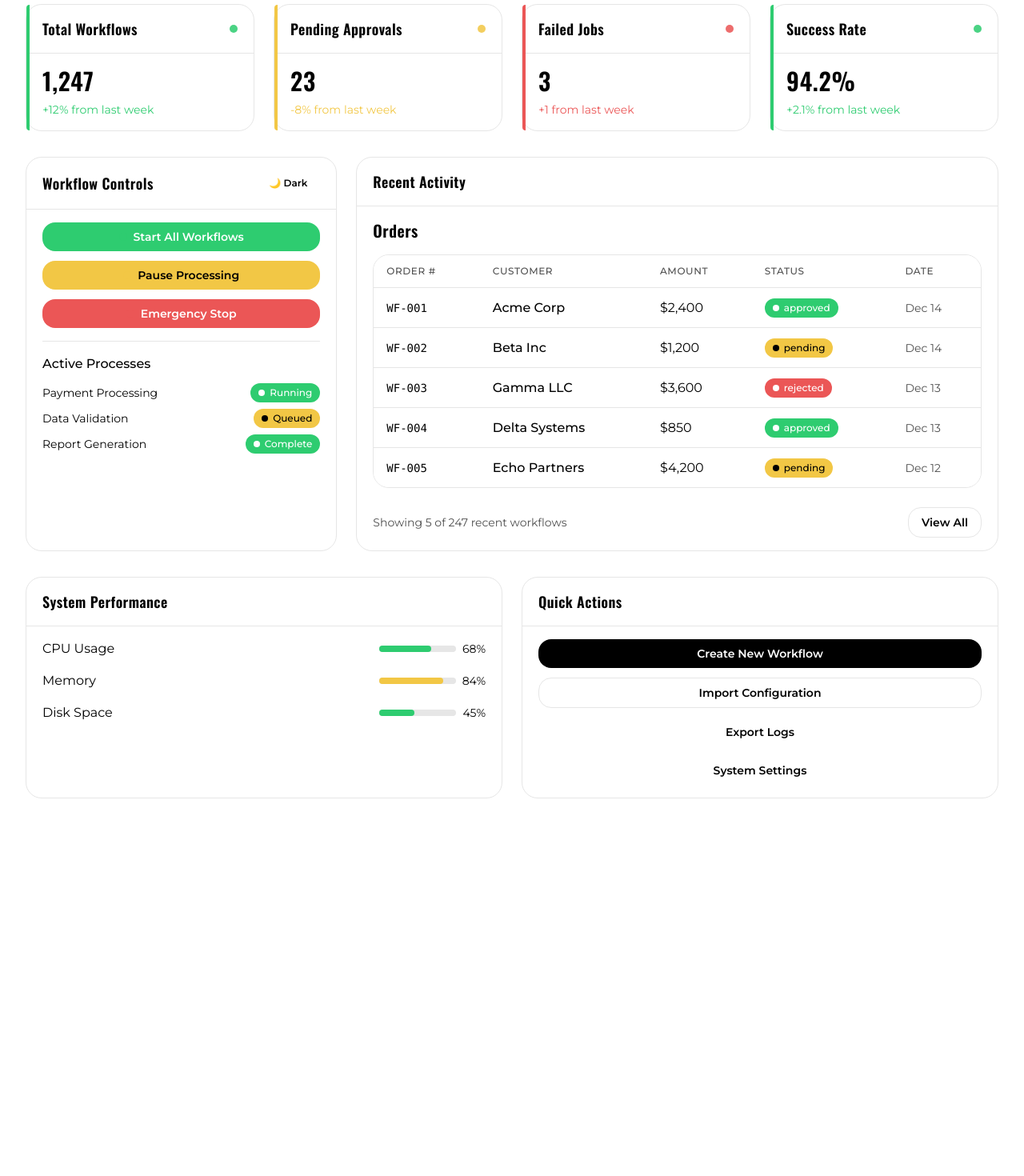
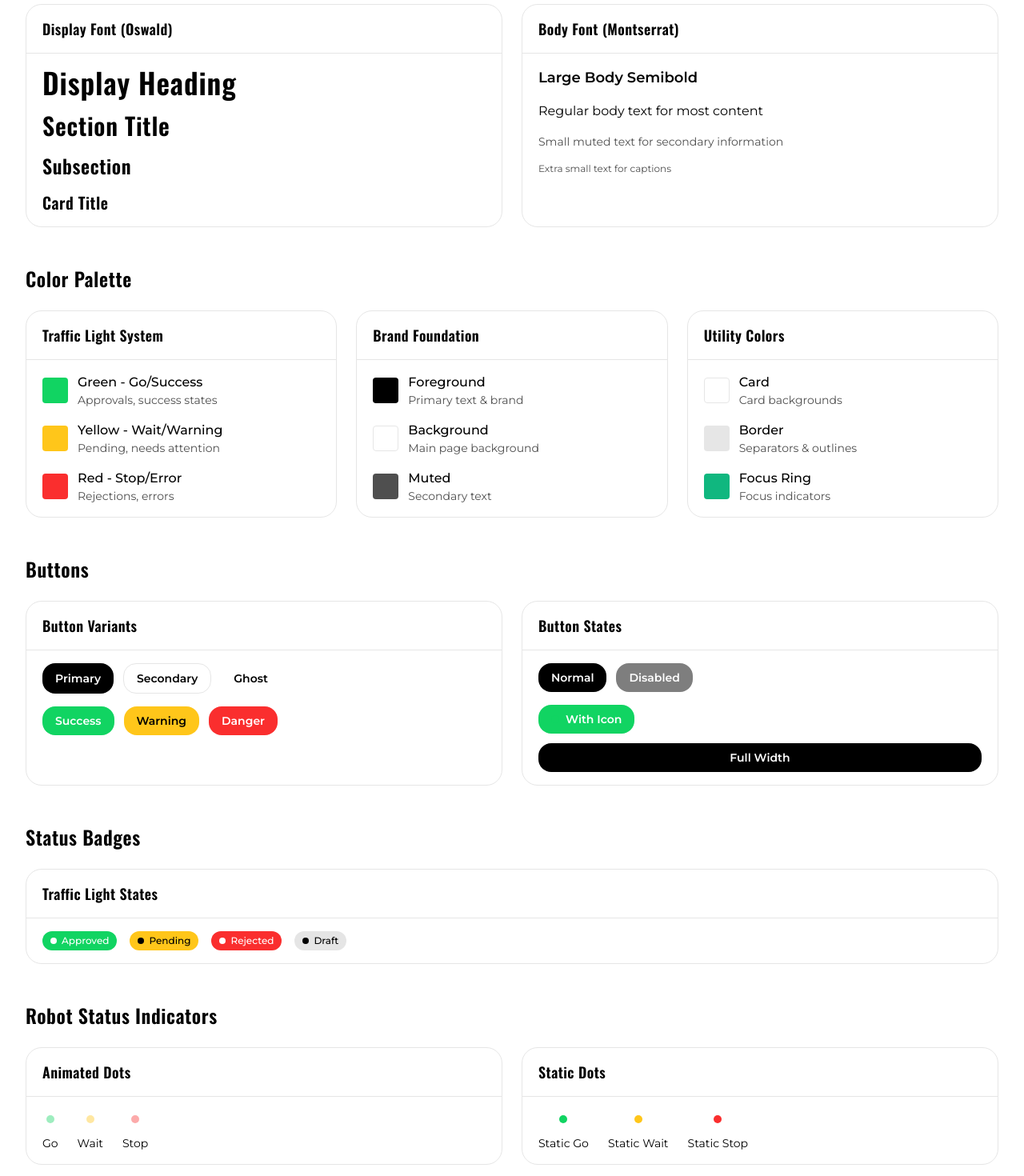
Before and after one commit to Lungren2/wf-robot-core, a React (Vite) app: page / in a window 1280 px wide. Shown: the part 200-1670 px from the top of the page at 80% size. Before the commit the page ends 1230 px from the top, so only its background shows below. Built offline with nearby package versions, Linux system fonts and the light colour scheme.

Commit message:
Refactor: Adjust colors and layout
Update green, yellow, and red color saturation for better contrast. Remove existing page and navigation elements to create a "bootstrap style" design system showcase, highlighting typography, colors, and components as per the original prompt.

```diff
--- a/src/index.css
+++ b/src/index.css
@@ -14,10 +14,10 @@
     --wf-muted: 0 0% 31%;            /* #4F4F4F muted text */
     --wf-border: 0 0% 90%;           /* Light gray separators */
 
-    /* Traffic Light Accents */
-    --wf-green: 145 63% 49%;         /* #27AE60 - Go/Success */
-    --wf-yellow: 45 87% 61%;         /* #F2C94C - Wait/Warning */
-    --wf-red: 0 79% 63%;             /* #EB5757 - Stop/Error */
+    /* Traffic Light Accents - More Saturated */
+    --wf-green: 145 85% 45%;         /* More vibrant green - Go/Success */
+    --wf-yellow: 45 100% 55%;        /* More vibrant yellow - Wait/Warning */
+    --wf-red: 0 95% 58%;             /* More vibrant red - Stop/Error */
 
     /* Utility Colors */
     --wf-ring: 160 84% 39%;          /* Focus ring */
--- a/src/pages/Index.tsx
+++ b/src/pages/Index.tsx
@@ -1,169 +1,265 @@
-import { RobotHeader } from '@/components/wf/RobotHeader';
-import { Card } from '@/components/wf/Card';
 import { Button } from '@/components/wf/Button';
 import { StatusBadge } from '@/components/wf/StatusBadge';
-import { Table } from '@/components/wf/Table';
+import { Card } from '@/components/wf/Card';
 import { Alert } from '@/components/wf/Alert';
+import { TextInput } from '@/components/wf/TextInput';
+import { RobotDot } from '@/components/wf/RobotDot';
 import { ThemeToggle } from '@/components/wf/ThemeToggle';
-import { RobotDot } from '@/components/wf/RobotDot';
 
 const Index = () => {
-  // Sample data for demonstration
-  const tableData = [
-    { id: 'WF-001', customer: 'Acme Corp', amount: '$2,400', state: 'approved' as const, date: 'Dec 14' },
-    { id: 'WF-002', customer: 'Beta Inc', amount: '$1,200', state: 'pending' as const, date: 'Dec 14' },
-    { id: 'WF-003', customer: 'Gamma LLC', amount: '$3,600', state: 'rejected' as const, date: 'Dec 13' },
-    { id: 'WF-004', customer: 'Delta Systems', amount: '$850', state: 'approved' as const, date: 'Dec 13' },
-    { id: 'WF-005', customer: 'Echo Partners', amount: '$4,200', state: 'pending' as const, date: 'Dec 12' },
-  ];
-
-  const stats = [
-    { label: 'Total Workflows', value: '1,247', change: '+12%', status: 'success' as const },
-    { label: 'Pending Approvals', value: '23', change: '-8%', status: 'warning' as const },
-    { label: 'Failed Jobs', value: '3', change: '+1', status: 'danger' as const },
-    { label: 'Success Rate', value: '94.2%', change: '+2.1%', status: 'success' as const },
-  ];
-
   return (
     <div className="min-h-screen bg-bg text-fg">
-      <RobotHeader />
-
-      <main className="mx-auto max-w-7xl px-4 sm:px-6 lg:px-8 py-8">
-        {/* Status Alert */}
-        <div className="mb-8">
-          <Alert
-            tone="success"
-            title="System Status: All Systems Operational"
-            description="All workflows are running smoothly. Last check: 2 minutes ago."
-          />
-        </div>
-
-        {/* Stats Grid */}
-        <div className="grid gap-6 @container md:grid-cols-2 xl:grid-cols-4 mb-8">
-          {stats.map((stat, index) => (
-            <Card
-              key={index}
-              title={stat.label}
-              statusStripe={stat.status}
-              actions={<RobotDot state={stat.status === 'success' ? 'go' : stat.status === 'warning' ? 'wait' : 'stop'} />}
-            >
-              <div className="space-y-2">
-                <div className="text-3xl font-display">{stat.value}</div>
-                <div className={`text-sm ${stat.status === 'success' ? 'text-wf-green' : stat.status === 'warning' ? 'text-wf-yellow' : 'text-wf-red'}`}>
-                  {stat.change} from last week
+      {/* Header */}
+      <header className="border-b border-wf-border bg-wf-card">
+        <div className="mx-auto max-w-7xl px-4 sm:px-6 lg:px-8 py-6">
+          <div className="flex items-center justify-between">
+            <div className="flex items-center gap-4">
+              <h1 className="font-display text-3xl">WF Robot Design System</h1>
+              <div className="flex items-center gap-1">
+                <RobotDot state="stop" />
+                <RobotDot state="wait" />
+                <RobotDot state="go" />
               </div>
             </div>
+            <ThemeToggle />
+          </div>
+          <p className="mt-2 text-wf-muted">A comprehensive design system following the traffic light methodology</p>
+        </div>
+      </header>
+
+      <main className="mx-auto max-w-7xl px-4 sm:px-6 lg:px-8 py-8 space-y-12">
+
+        {/* Typography */}
+        <section>
+          <h2 className="font-display text-2xl mb-6">Typography</h2>
+          <div className="grid gap-6 md:grid-cols-2">
+            <Card title="Display Font (Oswald)">
+              <div className="space-y-4">
+                <div className="font-display text-4xl">Display Heading</div>
+                <div className="font-display text-3xl">Section Title</div>
+                <div className="font-display text-2xl">Subsection</div>
+                <div className="font-display text-xl">Card Title</div>
+              </div>
             </Card>
-          ))}
+            <Card title="Body Font (Montserrat)">
+              <div className="space-y-4">
+                <div className="text-lg font-semibold">Large Body Semibold</div>
+                <div className="text-base">Regular body text for most content</div>
+                <div className="text-sm text-wf-muted">Small muted text for secondary information</div>
+                <div className="text-xs text-wf-muted">Extra small text for captions</div>
               </div>
+            </Card>
+          </div>
+        </section>
 
-        {/* Main Content Grid */}
-        <div className="grid gap-6 lg:grid-cols-3">
-          {/* Workflow Controls */}
-          <Card
-            title="Workflow Controls"
-            actions={<ThemeToggle />}
-          >
+        {/* Colors */}
+        <section>
+          <h2 className="font-display text-2xl mb-6">Color Palette</h2>
+          <div className="grid gap-6 md:grid-cols-3">
+            <Card title="Traffic Light System">
               <div className="space-y-4">
-              <div className="grid gap-3">
-                <Button variant="success" className="w-full">
-                  <RobotDot state="go" animate={false} />
-                  Start All Workflows
-                </Button>
-                <Button variant="warning" className="w-full">
-                  <RobotDot state="wait" animate={false} />
-                  Pause Processing
-                </Button>
-                <Button variant="danger" className="w-full">
-                  <RobotDot state="stop" animate={false} />
-                  Emergency Stop
-                </Button>
+                <div className="flex items-center gap-3">
+                  <div className="w-8 h-8 rounded bg-wf-green"></div>
+                  <div>
+                    <div className="font-medium">Green - Go/Success</div>
+                    <div className="text-sm text-wf-muted">Approvals, success states</div>
                   </div>
-
-              <div className="pt-4 border-t border-wf-border">
-                <h4 className="font-medium mb-3">Active Processes</h4>
-                <div className="space-y-2">
-                  <div className="flex items-center justify-between">
-                    <span className="text-sm">Payment Processing</span>
-                    <StatusBadge state="approved">Running</StatusBadge>
                 </div>
-                  <div className="flex items-center justify-between">
-                    <span className="text-sm">Data Validation</span>
-                    <StatusBadge state="pending">Queued</StatusBadge>
+                <div className="flex items-center gap-3">
+                  <div className="w-8 h-8 rounded bg-wf-yellow"></div>
+                  <div>
+                    <div className="font-medium">Yellow - Wait/Warning</div>
+                    <div className="text-sm text-wf-muted">Pending, needs attention</div>
                   </div>
-                  <div className="flex items-center justify-between">
-                    <span className="text-sm">Report Generation</span>
-                    <StatusBadge state="approved">Complete</StatusBadge>
                 </div>
+                <div className="flex items-center gap-3">
+                  <div className="w-8 h-8 rounded bg-wf-red"></div>
+                  <div>
+                    <div className="font-medium">Red - Stop/Error</div>
+                    <div className="text-sm text-wf-muted">Rejections, errors</div>
                   </div>
                 </div>
               </div>
             </Card>
-
-          {/* Recent Activity */}
-          <Card title="Recent Activity" className="lg:col-span-2">
-            <Table rows={tableData} />
-
-            <div className="mt-6 flex items-center justify-between">
-              <p className="text-sm text-wf-muted">
-                Showing 5 of 247 recent workflows
-              </p>
-              <Button variant="secondary">View All</Button>
-            </div>
-          </Card>
-        </div>
-
-        {/* System Info */}
-        <div className="mt-8 grid gap-6 md:grid-cols-2">
-          <Card title="System Performance">
+            <Card title="Brand Foundation">
               <div className="space-y-4">
-              <div className="flex items-center justify-between">
-                <span>CPU Usage</span>
-                <div className="flex items-center gap-2">
-                  <div className="w-24 bg-wf-border rounded-full h-2">
-                    <div className="bg-wf-green h-2 rounded-full" style={{ width: '68%' }}></div>
-                  </div>
-                  <span className="text-sm">68%</span>
+                <div className="flex items-center gap-3">
+                  <div className="w-8 h-8 rounded bg-fg"></div>
+                  <div>
+                    <div className="font-medium">Foreground</div>
+                    <div className="text-sm text-wf-muted">Primary text & brand</div>
                   </div>
                 </div>
-              <div className="flex items-center justify-between">
-                <span>Memory</span>
-                <div className="flex items-center gap-2">
-                  <div className="w-24 bg-wf-border rounded-full h-2">
-                    <div className="bg-wf-yellow h-2 rounded-full" style={{ width: '84%' }}></div>
-                  </div>
-                  <span className="text-sm">84%</span>
+                <div className="flex items-center gap-3">
+                  <div className="w-8 h-8 rounded bg-bg border border-wf-border"></div>
+                  <div>
+                    <div className="font-medium">Background</div>
+                    <div className="text-sm text-wf-muted">Main page background</div>
                   </div>
                 </div>
-              <div className="flex items-center justify-between">
-                <span>Disk Space</span>
-                <div className="flex items-center gap-2">
-                  <div className="w-24 bg-wf-border rounded-full h-2">
-                    <div className="bg-wf-green h-2 rounded-full" style={{ width: '45%' }}></div>
-                  </div>
-                  <span className="text-sm">45%</span>
+                <div className="flex items-center gap-3">
+                  <div className="w-8 h-8 rounded bg-wf-muted"></div>
+                  <div>
+                    <div className="font-medium">Muted</div>
+                    <div className="text-sm text-wf-muted">Secondary text</div>
                   </div>
                 </div>
               </div>
             </Card>
-
-          <Card title="Quick Actions">
-            <div className="grid gap-3">
-              <Button variant="primary" className="w-full justify-start">
-                Create New Workflow
-              </Button>
-              <Button variant="secondary" className="w-full justify-start">
-                Import Configuration
-              </Button>
-              <Button variant="ghost" className="w-full justify-start">
-                Export Logs
-              </Button>
-              <Button variant="ghost" className="w-full justify-start">
-                System Settings
-              </Button>
+            <Card title="Utility Colors">
+              <div className="space-y-4">
+                <div className="flex items-center gap-3">
+                  <div className="w-8 h-8 rounded bg-wf-card border border-wf-border"></div>
+                  <div>
+                    <div className="font-medium">Card</div>
+                    <div className="text-sm text-wf-muted">Card backgrounds</div>
+                  </div>
+                </div>
+                <div className="flex items-center gap-3">
+                  <div className="w-8 h-8 rounded bg-wf-border"></div>
+                  <div>
+                    <div className="font-medium">Border</div>
+                    <div className="text-sm text-wf-muted">Separators & outlines</div>
+                  </div>
+                </div>
+                <div className="flex items-center gap-3">
+                  <div className="w-8 h-8 rounded bg-wf-ring"></div>
+                  <div>
+                    <div className="font-medium">Focus Ring</div>
+                    <div className="text-sm text-wf-muted">Focus indicators</div>
+                  </div>
+                </div>
               </div>
             </Card>
           </div>
+        </section>
+
+        {/* Buttons */}
+        <section>
+          <h2 className="font-display text-2xl mb-6">Buttons</h2>
+          <div className="grid gap-6 md:grid-cols-2">
+            <Card title="Button Variants">
+              <div className="space-y-4">
+                <div className="flex flex-wrap gap-3">
+                  <Button variant="primary">Primary</Button>
+                  <Button variant="secondary">Secondary</Button>
+                  <Button variant="ghost">Ghost</Button>
+                </div>
+                <div className="flex flex-wrap gap-3">
+                  <Button variant="success">Success</Button>
+                  <Button variant="warning">Warning</Button>
+                  <Button variant="danger">Danger</Button>
+                </div>
+              </div>
+            </Card>
+            <Card title="Button States">
+              <div className="space-y-4">
+                <div className="flex flex-wrap gap-3">
+                  <Button variant="primary">Normal</Button>
+                  <Button variant="primary" disabled>Disabled</Button>
+                </div>
+                <div className="flex flex-wrap gap-3">
+                  <Button variant="success">
+                    <RobotDot state="go" animate={false} />
+                    With Icon
+                  </Button>
+                  <Button variant="primary" className="w-full">Full Width</Button>
+                </div>
+              </div>
+            </Card>
+          </div>
+        </section>
+
+        {/* Status Badges */}
+        <section>
+          <h2 className="font-display text-2xl mb-6">Status Badges</h2>
+          <Card title="Traffic Light States">
+            <div className="flex flex-wrap gap-4">
+              <StatusBadge state="approved">Approved</StatusBadge>
+              <StatusBadge state="pending">Pending</StatusBadge>
+              <StatusBadge state="rejected">Rejected</StatusBadge>
+              <StatusBadge state="draft">Draft</StatusBadge>
+            </div>
+          </Card>
+        </section>
+
+        {/* Robot Dots */}
+        <section>
+          <h2 className="font-display text-2xl mb-6">Robot Status Indicators</h2>
+          <div className="grid gap-6 md:grid-cols-2">
+            <Card title="Animated Dots">
+              <div className="flex items-center gap-6">
+                <div className="text-center">
+                  <RobotDot state="go" />
+                  <div className="mt-2 text-sm">Go</div>
+                </div>
+                <div className="text-center">
+                  <RobotDot state="wait" />
+                  <div className="mt-2 text-sm">Wait</div>
+                </div>
+                <div className="text-center">
+                  <RobotDot state="stop" />
+                  <div className="mt-2 text-sm">Stop</div>
+                </div>
+              </div>
+            </Card>
+            <Card title="Static Dots">
+              <div className="flex items-center gap-6">
+                <div className="text-center">
+                  <RobotDot state="go" animate={false} />
+                  <div className="mt-2 text-sm">Static Go</div>
+                </div>
+                <div className="text-center">
+                  <RobotDot state="wait" animate={false} />
+                  <div className="mt-2 text-sm">Static Wait</div>
+                </div>
+                <div className="text-center">
+                  <RobotDot state="stop" animate={false} />
+                  <div className="mt-2 text-sm">Static Stop</div>
+                </div>
+              </div>
+            </Card>
+          </div>
+        </section>
+
+        {/* Forms */}
+        <section>
+          <h2 className="font-display text-2xl mb-6">Form Elements</h2>
+          <Card title="Input Fields">
+            <div className="space-y-4 max-w-md">
+              <TextInput placeholder="Normal input field" />
+              <TextInput error="This field has an error" placeholder="Input with error" />
+              <TextInput placeholder="Disabled input" disabled />
+            </div>
+          </Card>
+        </section>
+
+        {/* Alerts */}
+        <section>
+          <h2 className="font-display text-2xl mb-6">Alerts</h2>
+          <div className="space-y-4">
+            <Alert tone="success" title="Success Alert" description="Everything is working correctly." />
+            <Alert tone="warning" title="Warning Alert" description="Something needs your attention." />
+            <Alert tone="danger" title="Error Alert" description="Something went wrong." />
+          </div>
+        </section>
+
+        {/* Cards with Status Stripes */}
+        <section>
+          <h2 className="font-display text-2xl mb-6">Cards with Status Stripes</h2>
+          <div className="grid gap-6 md:grid-cols-3">
+            <Card title="Success Card" statusStripe="success">
+              <p className="text-wf-muted">This card has a green status stripe indicating success.</p>
+            </Card>
+            <Card title="Warning Card" statusStripe="warning">
+              <p className="text-wf-muted">This card has a yellow status stripe indicating a warning.</p>
+            </Card>
+            <Card title="Danger Card" statusStripe="danger">
+              <p className="text-wf-muted">This card has a red status stripe indicating an error.</p>
+            </Card>
+          </div>
+        </section>
+
       </main>
     </div>
   );
```
Lines whose indentation alone changed are shown as unchanged.
